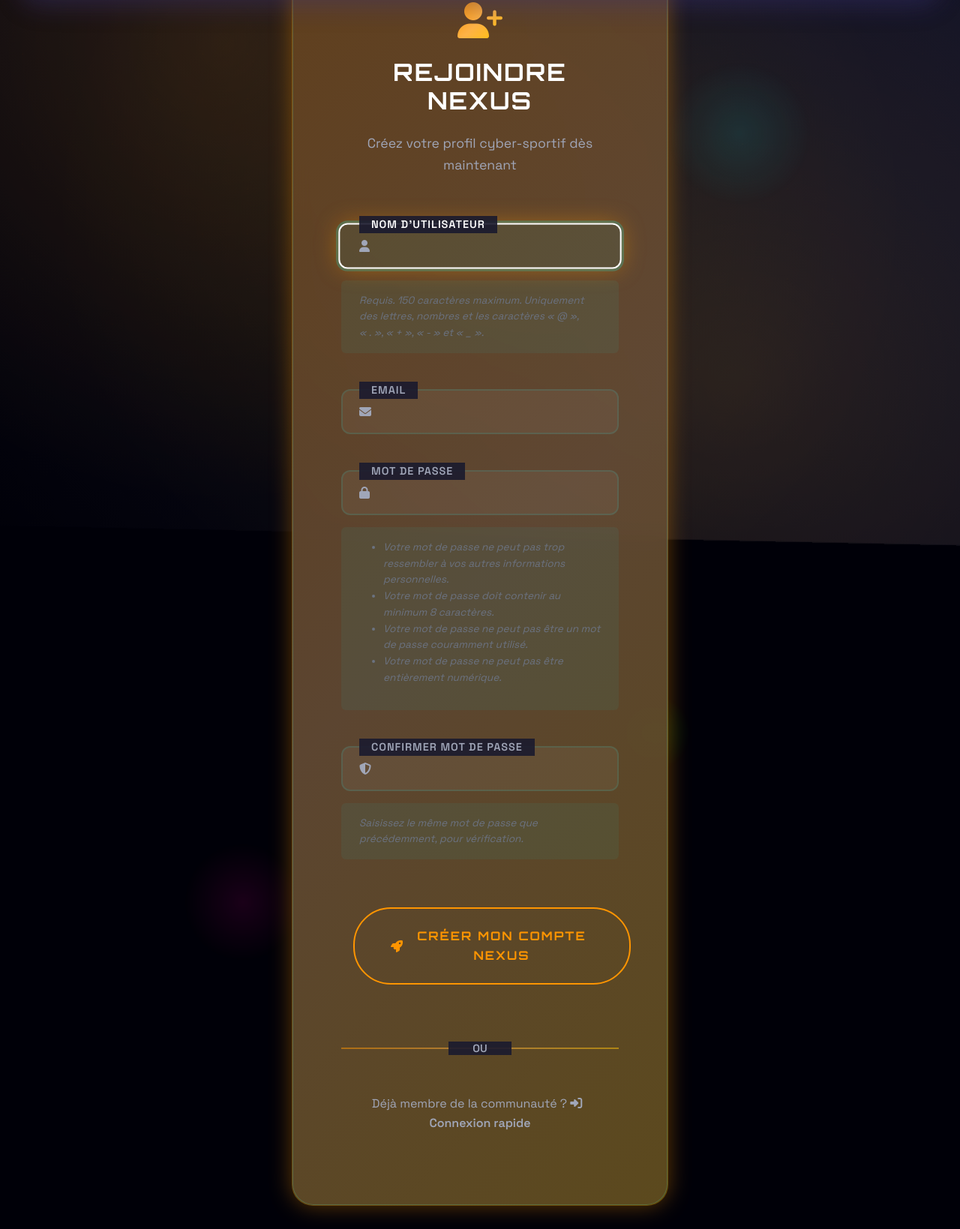
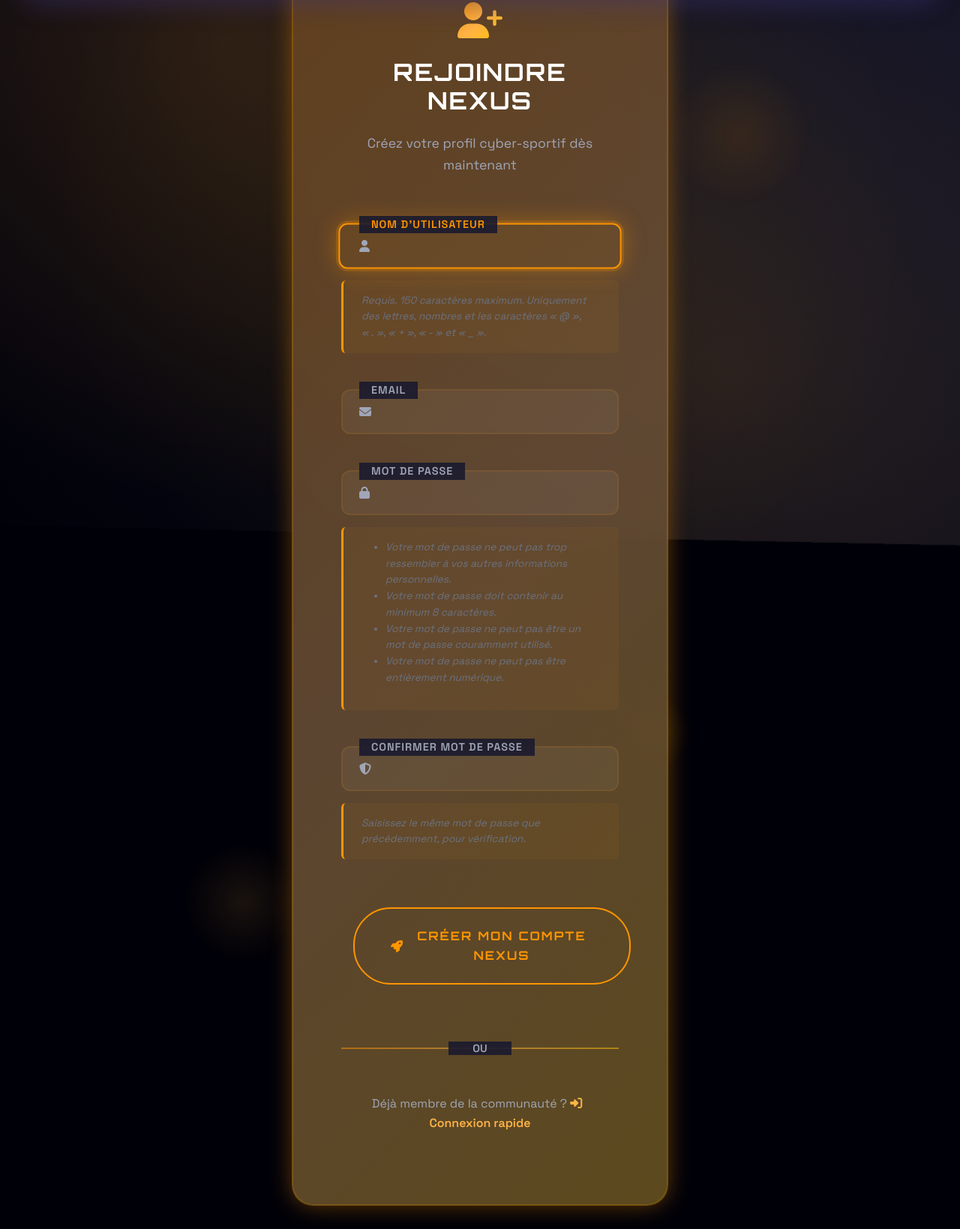
Before and after one commit to rene1001/eBet-Stream, a Django app: page /users/register/ in a window 1280 px wide. Shown: the part 118-1757 px from the top of the page at 75% size. Run offline with Django 5.2, Linux system fonts and the light colour scheme; some libraries are stand-ins or nearby versions.

Commit message:
Update interface colors to a new orange theme
Replaces previous cyan and magenta color schemes with orange variants across various UI components in `sport-style.css`, `login.html`, and `register.html` to align with a new brand aesthetic.

Replit-Commit-Author: Agent
Replit-Commit-Session-Id: 26f97c6e-7ea6-4404-aa37-e07bbc8eb37a
Replit-Commit-Checkpoint-Type: intermediate_checkpoint
Replit-Commit-Screenshot-Url: https://storage.googleapis.com/screenshot-production-us-central1/09129d1f-81ed-47d8-91bd-9fd91e951cca/26f97c6e-7ea6-4404-aa37-e07bbc8eb37a/iA1X84D

```diff
--- a/eBetStream/static/css/sport-style.css
+++ b/eBetStream/static/css/sport-style.css
@@ -444,7 +444,7 @@ body::after {
 /* Futuristic Forms */
 .form-control {
   background: rgba(255, 255, 255, 0.03) !important;
-  border: 2px solid rgba(0, 255, 255, 0.2) !important;
+  border: 2px solid rgba(255, 149, 0, 0.2) !important;
   border-radius: var(--radius-m) !important;
   padding: var(--space-m) var(--space-l) !important;
   color: var(--text-cyber) !important;
@@ -457,7 +457,7 @@ body::after {
   background: rgba(255, 255, 255, 0.08) !important;
   border-color: var(--brand-orange) !important;
   box-shadow:
-    0 0 0 0.2rem rgba(0, 255, 255, 0.15),
+    0 0 0 0.2rem rgba(255, 149, 0, 0.15),
     var(--shadow-cyber) !important;
   color: var(--text-cyber) !important;
   transform: scale(1.02) !important;
--- a/eBetStream/users/templates/users/register.html
+++ b/eBetStream/users/templates/users/register.html
@@ -104,7 +104,7 @@
 .auth-cyber-form {
     background: rgba(26, 26, 46, 0.85);
     backdrop-filter: var(--blur-glass);
-    border: 1px solid rgba(0, 255, 255, 0.2);
+    border: 1px solid rgba(255, 149, 0, 0.2);
     border-radius: var(--radius-xl);
     padding: var(--space-2xl);
     width: 100%;
@@ -169,7 +169,7 @@
 
 .cyber-input {
     background: rgba(255, 255, 255, 0.05) !important;
-    border: 2px solid rgba(0, 255, 255, 0.1) !important;
+    border: 2px solid rgba(255, 149, 0, 0.1) !important;
     border-radius: var(--radius-m) !important;
     padding: var(--space-m) var(--space-m) var(--space-m) 3.5rem !important;
     color: var(--text-cyber) !important;
@@ -179,20 +179,20 @@
 }
 
 .cyber-input:focus {
-    background: rgba(0, 255, 255, 0.05) !important;
-    border-color: var(--cyber-cyan) !important;
+    background: rgba(255, 149, 0, 0.05) !important;
+    border-color: var(--brand-orange) !important;
     box-shadow:
-        0 0 0 0.2rem rgba(0, 255, 255, 0.2),
+        0 0 0 0.2rem rgba(255, 149, 0, 0.2),
         var(--shadow-cyber) !important;
     transform: scale(1.02) !important;
 }
 
 .cyber-input:focus + .cyber-label {
-    color: var(--cyber-cyan) !important;
+    color: var(--brand-orange) !important;
 }
 
 .cyber-input:focus ~ .input-icon {
-    color: var(--cyber-cyan) !important;
+    color: var(--brand-orange) !important;
 }
 
 .cyber-label {
@@ -225,9 +225,9 @@
     margin-top: var(--space-s);
     font-style: italic;
     padding: var(--space-s) var(--space-m);
-    background: rgba(0, 255, 255, 0.05);
+    background: rgba(255, 149, 0, 0.05);
     border-radius: var(--radius-s);
-    border-left: 3px solid var(--cyber-cyan);
+    border-left: 3px solid var(--brand-orange);
 }
 
 .auth-links {
@@ -236,7 +236,7 @@
 }
 
 .cyber-link {
-    color: var(--cyber-cyan);
+    color: var(--brand-orange);
     text-decoration: none;
     font-weight: 500;
     transition: all var(--speed-fast) ease;
@@ -245,19 +245,19 @@
 }
 
 .cyber-link:hover {
-    color: var(--cyber-magenta);
+    color: var(--brand-orange-light);
     transform: translateY(-2px);
 }
 
 .cyber-link-primary {
-    color: var(--cyber-magenta);
+    color: var(--brand-orange-light);
     text-decoration: none;
     font-weight: 600;
     transition: all var(--speed-fast) ease;
 }
 
 .cyber-link-primary:hover {
-    color: var(--cyber-cyan);
+    color: var(--brand-orange);
     transform: translateY(-2px);
 }
 
@@ -303,7 +303,7 @@
 .floating-orb {
     position: absolute;
     border-radius: 50%;
-    background: radial-gradient(circle, rgba(0, 255, 255, 0.3), transparent 70%);
+    background: radial-gradient(circle, rgba(255, 149, 0, 0.3), transparent 70%);
     animation: floatOrb 8s ease-in-out infinite;
 }
 
@@ -320,7 +320,7 @@
     height: 150px;
     bottom: 20%;
     left: 15%;
-    background: radial-gradient(circle, rgba(255, 0, 170, 0.2), transparent 70%);
+    background: radial-gradient(circle, rgba(255, 179, 71, 0.2), transparent 70%);
     animation-delay: -4s;
 }
 
@@ -329,7 +329,7 @@
     height: 100px;
     top: 60%;
     right: 25%;
-    background: radial-gradient(circle, rgba(57, 255, 20, 0.2), transparent 70%);
+    background: radial-gradient(circle, rgba(255, 193, 7, 0.2), transparent 70%);
     animation-delay: -6s;
 }
 
```
Also changed, not shown: other parts of eBetStream/static/css/sport-style.css (+14 -14 lines), eBetStream/users/templates/users/login.html (+12 -12 lines).
